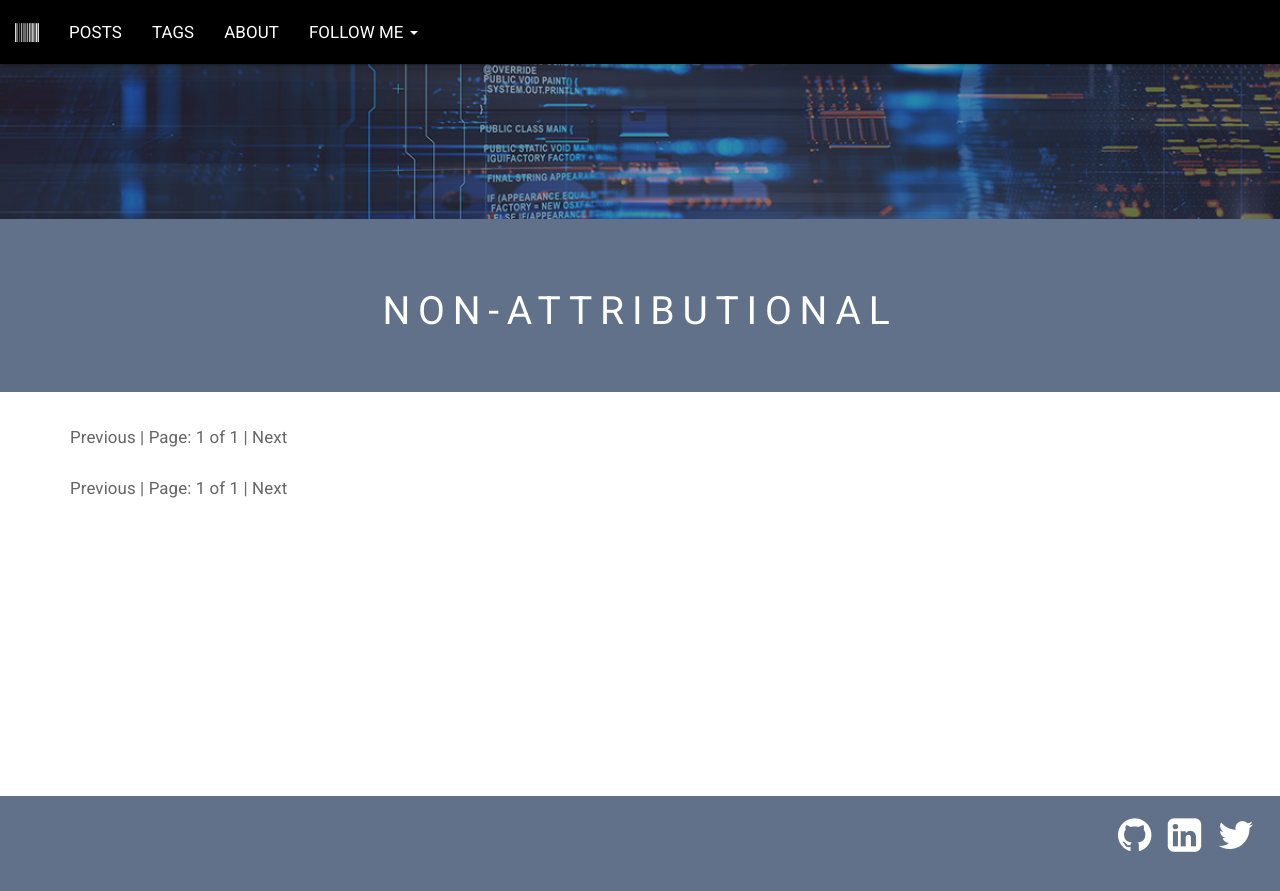
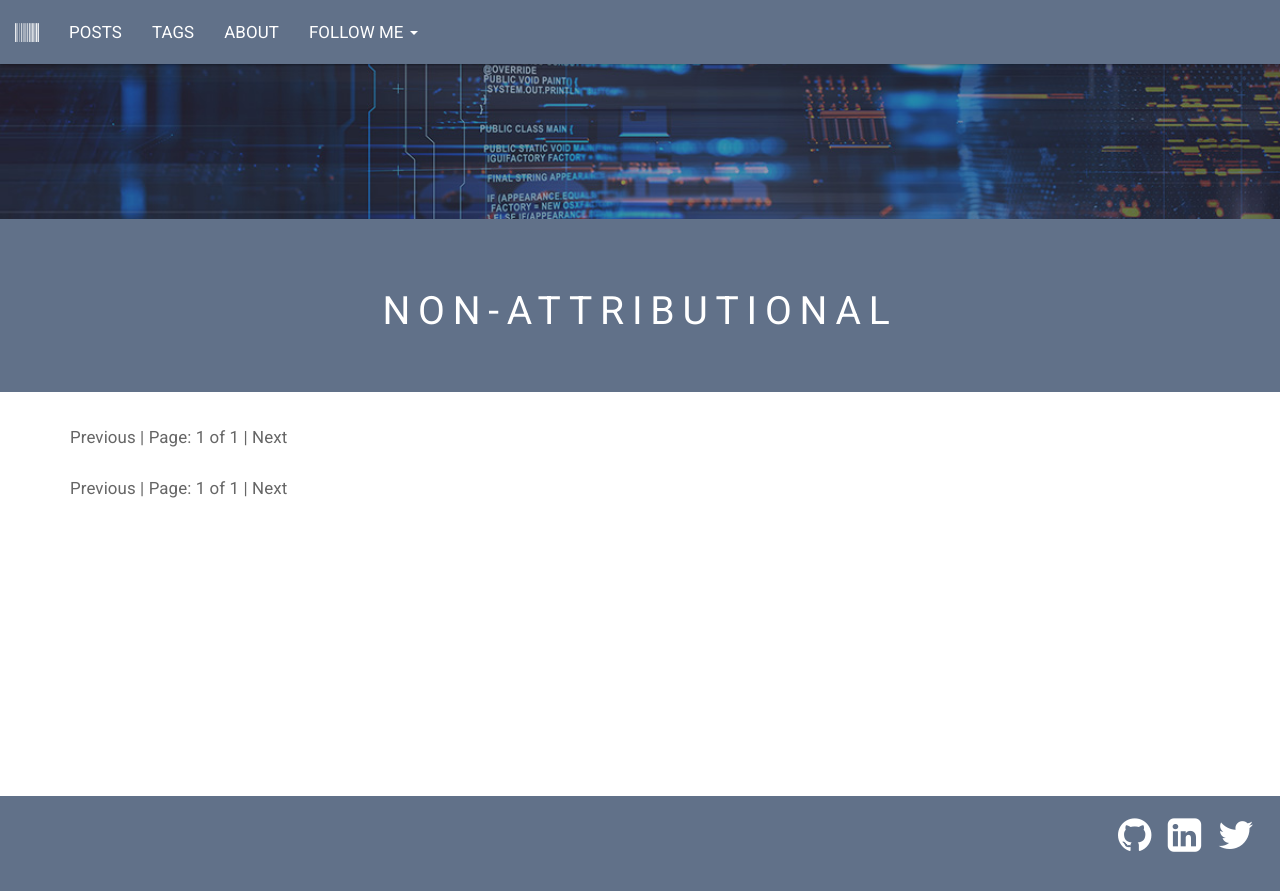
Before and after one commit to Stahlz/Stahlz.github.io, a Jekyll site: the page built from index.html, in a window 1280 px wide. Shown: the top 891 px of the page. Built offline with Jekyll 4.4.1, drawn with Linux system fonts in a browser that asks for light colours; the list of posts is cut into pages by our own code.

Commit message:
Update main.css

```diff
--- a/assets/css/main.css
+++ b/assets/css/main.css
@@ -71,7 +71,7 @@ h3:before {
 }
 
 .navbar-default {
-	background-color: black;
+	background-color: #617189;
 	border-color: #12421f;
 	text-transform: uppercase;
 	font-size: 1.3em;
```
